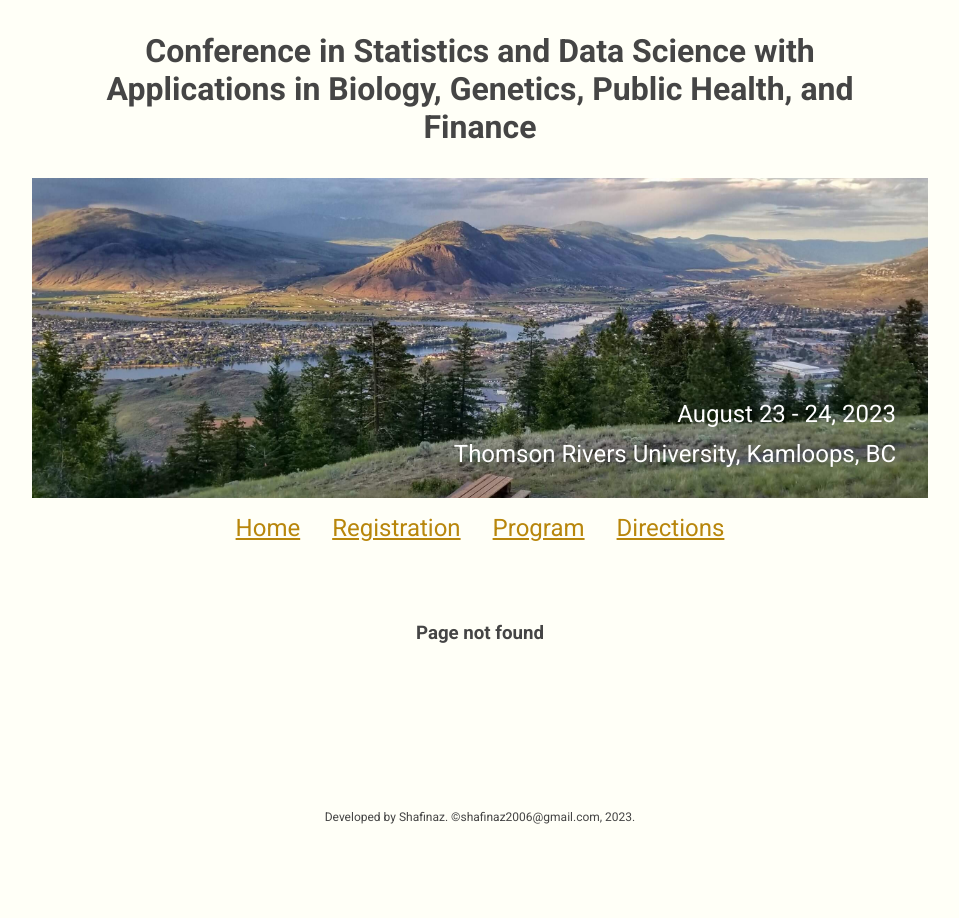
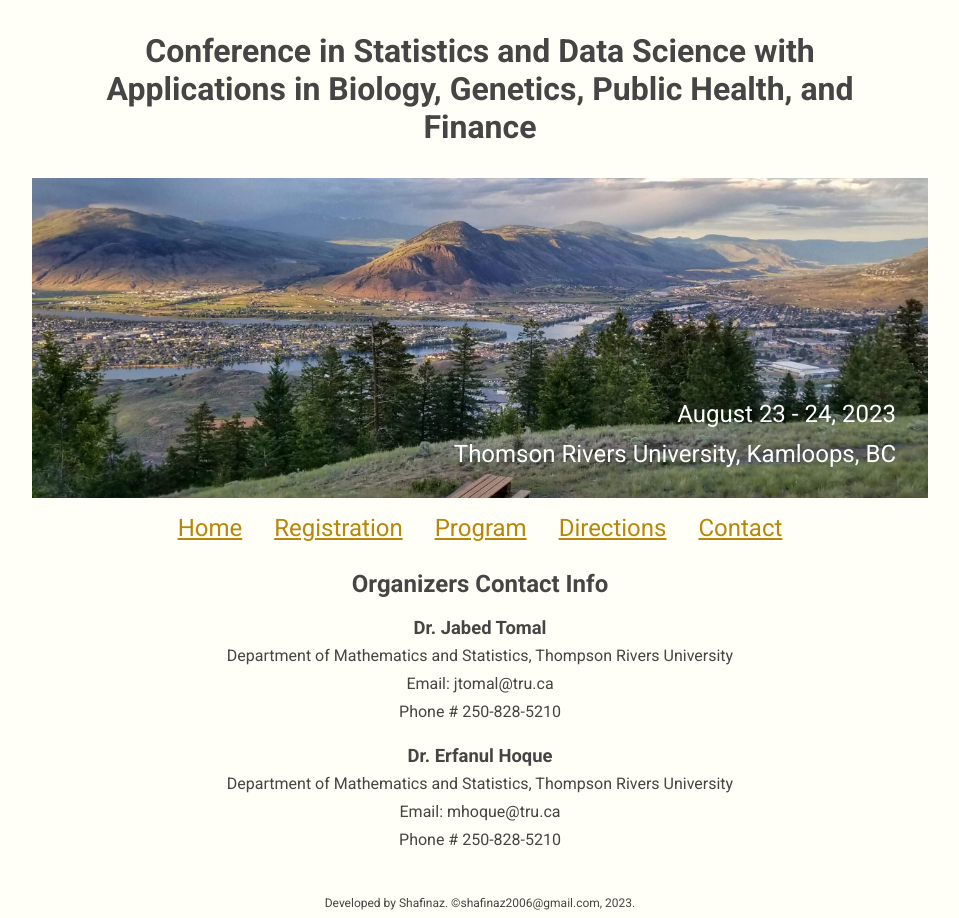
Before and after one commit to shafinaz2006/tru-conference, a Next.js app: page /contact in a window 1280 px wide. Before the commit this address had no page. Shown: the whole page, without its empty margins (160-1119 px from the left). Before the commit the page ends 832 px from the top, so only its background shows below. Built offline with nearby package versions, Linux system fonts and the light colour scheme.

Commit message:
add contact page

```diff
--- a/components/Header.js
+++ b/components/Header.js
@@ -22,6 +22,7 @@ const Header = () => {
         <Link href='registration' className='navLink'>Registration</Link>
         <Link href='program' className='navLink'>Program</Link>
         <Link href='directions' className='navLink'>Directions</Link>
+        <Link href='contact' className='navLink'>Contact</Link>
       </nav>
     </header>
   )
--- /dev/null
+++ b/pages/contact.js
@@ -0,0 +1,20 @@
+const Contact = () => {
+  return (
+    <main>
+      <h2>Organizers Contact Info</h2>
+      <div className='orgInfo'>
+        <p>Dr. Jabed Tomal</p>
+        <p>Department of Mathematics and Statistics, Thompson Rivers University</p>
+        <p> Email: jtomal@tru.ca </p>
+        <p>Phone # 250-828-5210</p>
+      </div>
+      <div className='orgInfo'>
+        <p>Dr. Erfanul Hoque</p>
+        <p>Department of Mathematics and Statistics, Thompson Rivers University</p>
+        <p> Email: mhoque@tru.ca </p>
+        <p>Phone # 250-828-5210</p>
+      </div>
+    </main>
+  )
+}
+export default Contact;
--- a/styles/globals.css
+++ b/styles/globals.css
@@ -13,6 +13,7 @@
     --background-end-rgb: 0, 0, 0;
   }
 }
+
 * {
   margin: 0;
   padding: 0;
@@ -28,32 +29,38 @@ body {
   width: 100%;
   min-height: 100vh;
   color: #454545;
-  background-color: rgba(255,255,240, 0.5);
+  background-color: rgba(255, 255, 240, 0.5);
 }
 
 h1 {
   text-align: center;
   margin: 1rem;
 }
+
 h2 {
   text-align: center;
   margin: 0.75rem;
 }
+
 h3 {
   text-align: center;
   margin: 2rem;
 }
+
 .comingSoon {
   margin: 4rem;
 }
+
 a {
   text-decoration: none;
 }
+
 p {
   line-height: 1.25rem;
   padding: 1rem;
   text-align: justify;
 }
+
 footer {
   font-size: 0.75rem;
   text-align: center;
@@ -63,17 +70,21 @@ footer {
   width: 80%;
   margin-left: 10%;
 }
+
 main {
   margin: 0 0.5rem;
   padding-bottom: 3rem;
 }
+
 header {
   margin: 2rem 0 0 0;
 }
+
 .headerImg {
   height: 40vh;
   position: relative;
 }
+
 .headerText {
   position: absolute;
   bottom: 0;
@@ -95,19 +106,23 @@ nav {
   flex-wrap: wrap;
   justify-content: center;
 }
+
 .navLink {
   font-size: 1.25rem;
   color: #b8860b;
   text-decoration: underline;
   padding: 0.5rem;
 }
-.navLink:hover{
+
+.navLink:hover {
   color: #b2132e;
 }
+
 .googleMapDiv {
   position: relative;
   padding-bottom: 50%;
 }
+
 .googleMapFrame {
   position: absolute;
   height: 100%;
@@ -115,22 +130,39 @@ nav {
   top: 0;
   left: 0;
 }
+.orgInfo {
+  margin: 1rem 0;
+  text-align: center;
+}
+.orgInfo p {
+  padding: 0.25rem;
+  text-align: center;
+}
+.orgInfo p:nth-of-type(1){
+  font-weight: bold;
+  font-size: 1.15rem;
+}
+
 
 @media only screen and (min-width: 600px) {
   body {
     width: 80vw;
     margin-left: 10vw;
   }
+
   header {
     margin: 2rem 0 0 0;
   }
+
   h1 {
     margin: 2rem;
   }
+
   main {
     margin: 0 1.5rem;
     padding-bottom: 3rem;
   }
+
   .navLink {
     font-size: 1.5rem;
     padding: 1rem;
@@ -142,9 +174,11 @@ nav {
     width: 70vw;
     margin-left: 15vw;
   }
+
   h1 {
     margin: 2rem;
   }
+
   main {
     margin: 0 2rem;
   }
```
